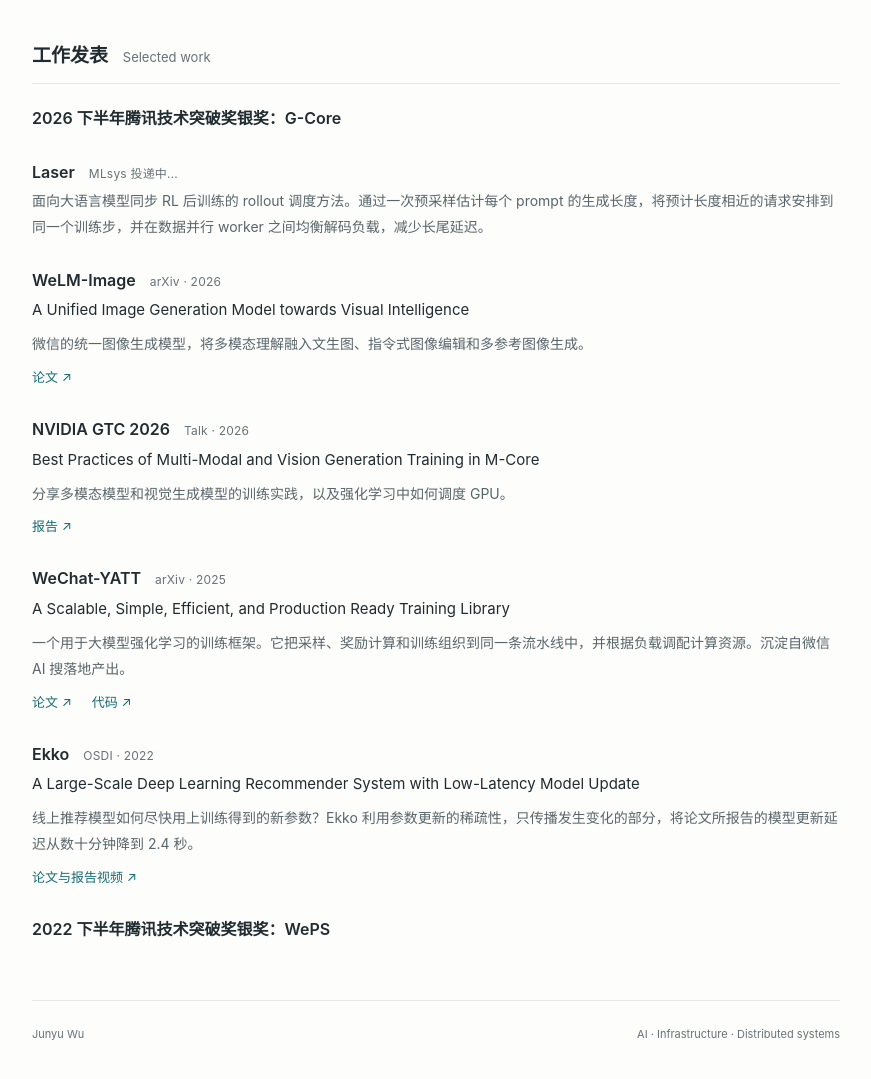
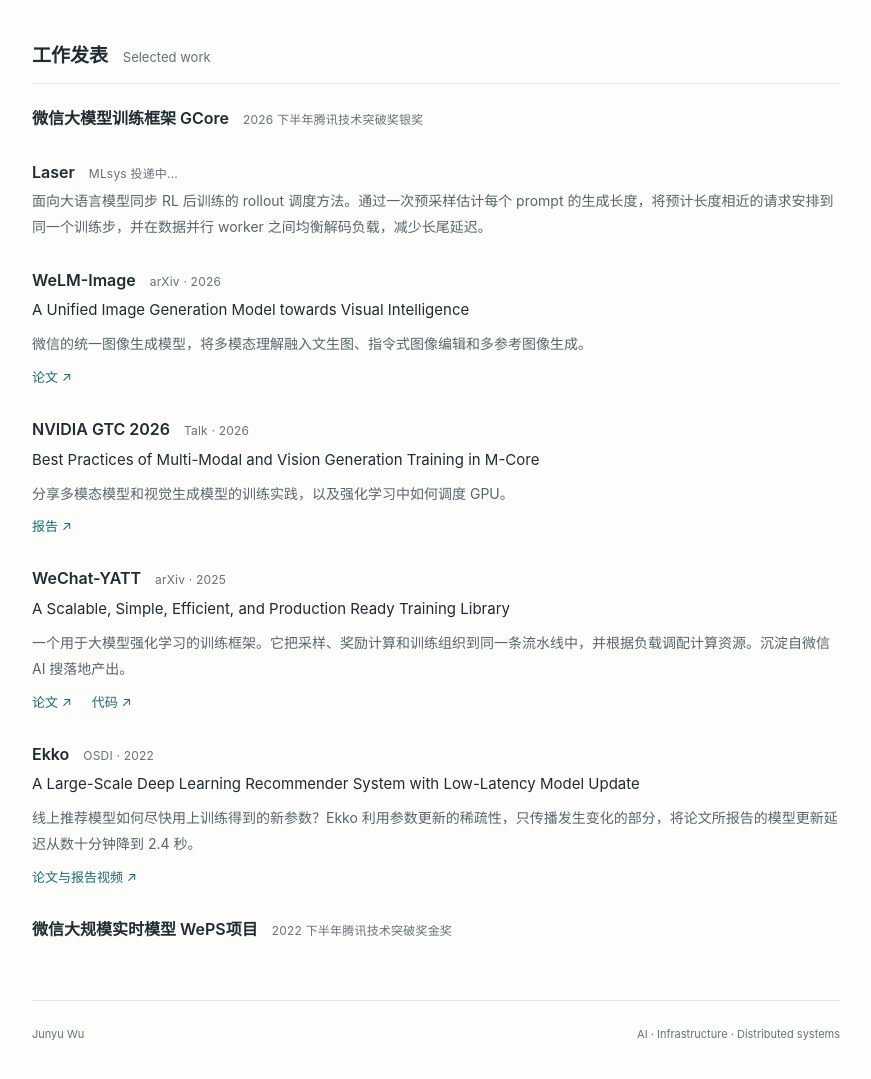
Before and after one commit to nrailg/nrailg.github.io, a plain HTML site: page about.html in a window 1280 px wide. Shown: the part 846-1925 px from the top of the page, without its empty margins (204-1075 px from the left). Drawn offline with Linux system fonts and the light colour scheme.

Commit message:
Update GCore and WePS award entries

```diff
--- a/about.html
+++ b/about.html
@@ -51,7 +51,7 @@
       <section class="section publications" aria-labelledby="publications">
         <h2 id="publications">工作发表 <span lang="en">Selected work</span></h2>
         <article class="publication">
-          <div class="entry-heading"><h3>2026 下半年腾讯技术突破奖银奖：G-Core</h3></div>
+          <div class="entry-heading"><h3>微信大模型训练框架 GCore</h3><span class="meta">2026 下半年腾讯技术突破奖银奖</span></div>
         </article>
         <article class="publication">
           <div class="entry-heading"><h3>Laser</h3><span class="meta">MLsys 投递中...</span></div>
@@ -82,7 +82,7 @@
           <p class="entry-links"><a href="https://www.usenix.org/conference/osdi22/presentation/sima">论文与报告视频 ↗</a></p>
         </article>
         <article class="publication">
-          <div class="entry-heading"><h3>2022 下半年腾讯技术突破奖银奖：WePS</h3></div>
+          <div class="entry-heading"><h3>微信大规模实时模型 WePS项目</h3><span class="meta">2022 下半年腾讯技术突破奖金奖</span></div>
         </article>
       </section>
     </main>
```
